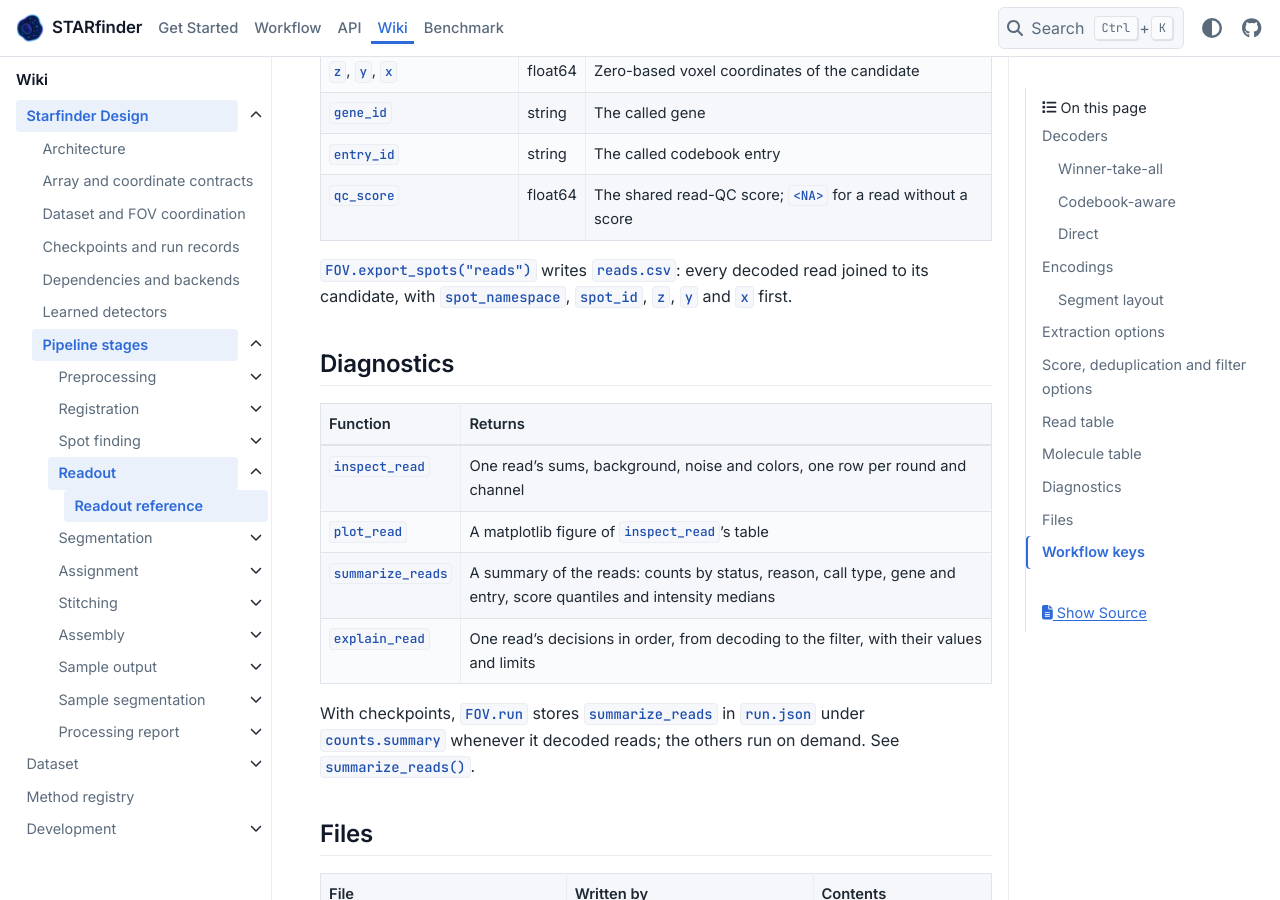
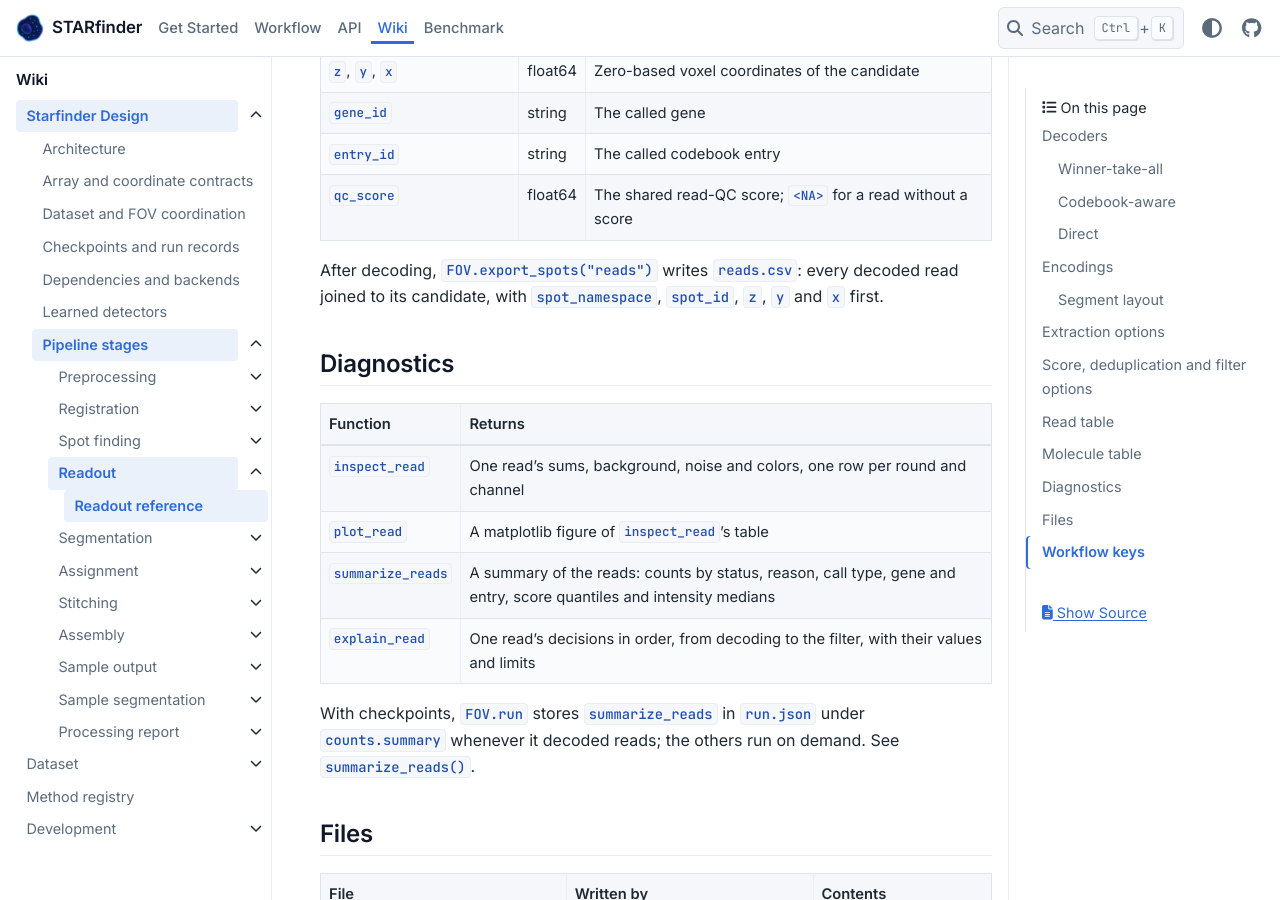
Before and after one commit to wanglab-broad/starfinder, a Sphinx documentation site: the page built from docs/readout-algorithms.md, in a window 1280 px wide and 900 px high, scrolled down 3688 px. Built offline with Sphinx 7.4.7 and the PyData theme 0.15.4, drawn with Linux system fonts in a browser that asks for light colours.

Commit message:
fix(w-625): address review findings (restructure the readout pages: a…)
- **Reads export:** the reference sentence now reads "After decoding,
`FOV.export_spots("reads")` writes `reads.csv` …". With decoding off,
that call writes the detection table instead. - **Diagnostics pointer:**
`docs/api/readout.rst` now points to the reference, which holds the
diagnostics, instead of the guide. - **Output sweep:** I searched both
pages for every sentence about an export, a file, a record or an output.
One more phrase needed fixing: the guide said `molecules.csv` holds
"genes and scores", but its `qc_score` column is empty without scoring,
so it now names the column …

Linear-Issue: W-625

```diff
--- a/docs/api/readout.rst
+++ b/docs/api/readout.rst
@@ -24,7 +24,7 @@
 :py:func:`~starfinder.readout.inspect_read`,
 :py:func:`~starfinder.readout.summarize_reads` and
 :py:func:`~starfinder.readout.explain_read` are the read inspection, population
-summary and decision inspection diagnostics. See :doc:`../readout-contract`.
+summary and decision inspection diagnostics. See :doc:`../readout-algorithms`.
 :py:func:`~starfinder.readout.export_spots` writes the joined spots as a typed,
 zero-based CSV with their identities: the accepted molecules (``molecules.csv``) or every
 read (``reads.csv``).
--- a/docs/readout-algorithms.md
+++ b/docs/readout-algorithms.md
@@ -141,8 +141,8 @@
 | `entry_id` | string | The called codebook entry |
 | `qc_score` | float64 | The shared read-QC score; `<NA>` for a read without a score |
 
-`FOV.export_spots("reads")` writes `reads.csv`: every decoded read joined to its
-candidate, with `spot_namespace`, `spot_id`, `z`, `y` and `x` first.
+After decoding, `FOV.export_spots("reads")` writes `reads.csv`: every decoded read
+joined to its candidate, with `spot_namespace`, `spot_id`, `z`, `y` and `x` first.
 
 ## Diagnostics
 
```
Also changed, not shown: docs/readout-contract.md (+1 -1 lines).
